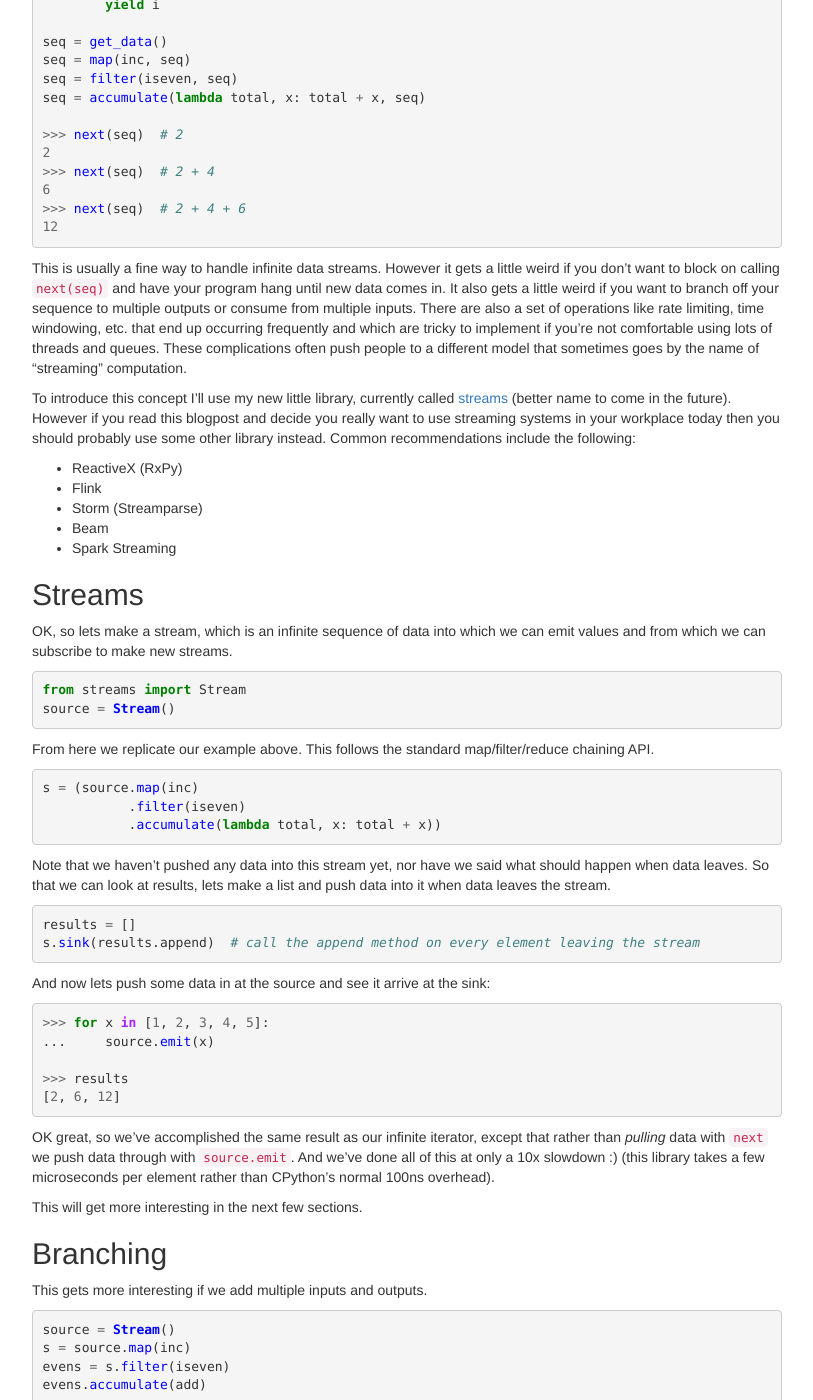
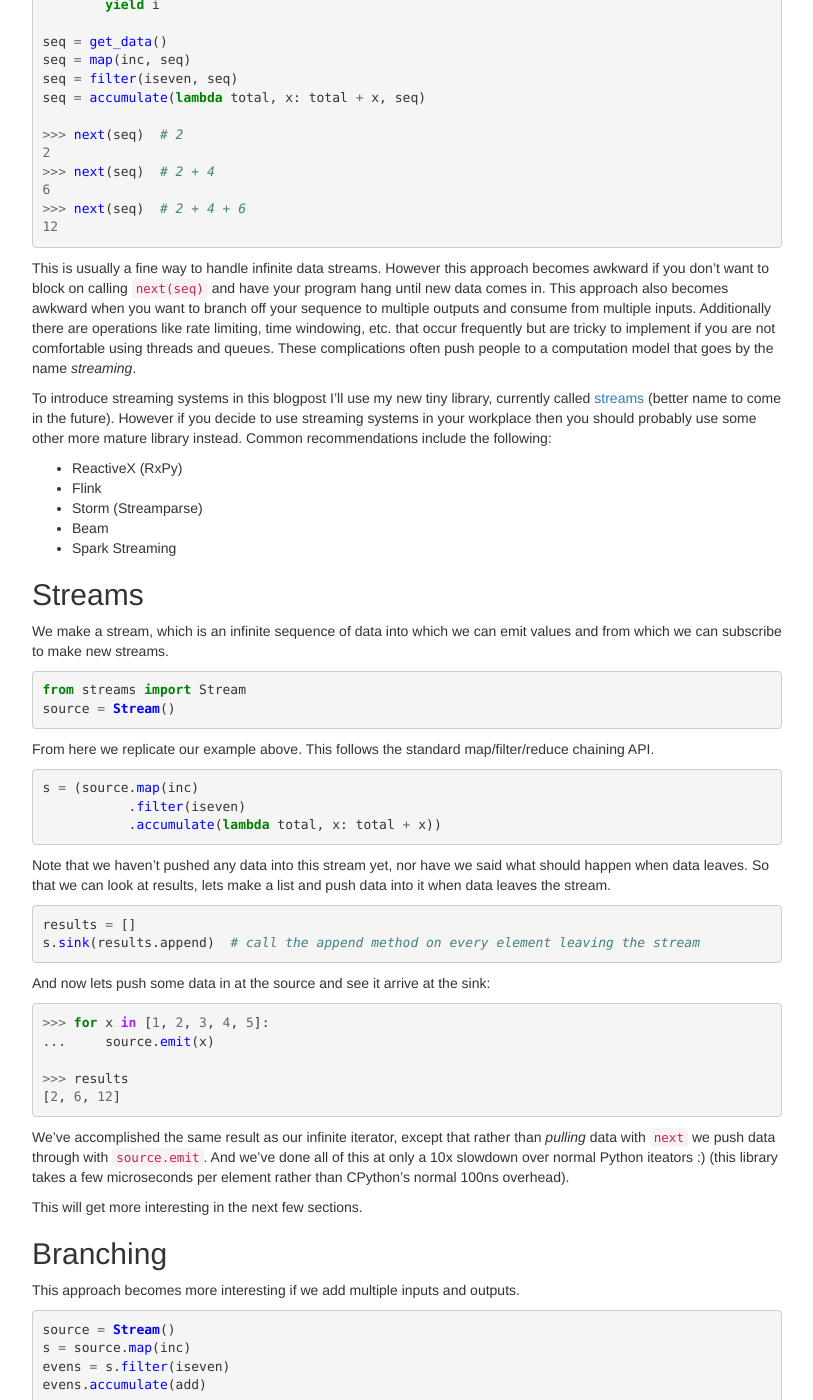
Before and after one commit to besyskymnbk/blog, a Jekyll site: the page built from _posts/work/2017-04-13-streaming.md, in a window 1280 px wide and 1400 px high, scrolled down 752 px. Shown: the whole window, without its empty margins (233-1046 px from the left). Built offline with Jekyll 4.4.1, drawn with Linux system fonts in a browser that asks for light colours; comment, search, counter and statistics services are not loaded; some of the changed text lies outside the part shown.

Commit message:
minor language edits

````diff
--- a/_posts/work/2017-04-13-streaming.md
+++ b/_posts/work/2017-04-13-streaming.md
@@ -64,21 +64,21 @@ seq = accumulate(lambda total, x: total + x, seq)
 12
 ```
 
-This is usually a fine way to handle infinite data streams.  However it gets a
-little weird if you don't want to block on calling `next(seq)` and have your
-program hang until new data comes in.   It also gets a little weird if you want
-to branch off your sequence to multiple outputs or consume from multiple
-inputs.  There are also a set of operations like rate limiting, time windowing,
-etc. that end up occurring frequently and which are tricky to implement
-if you're not comfortable using lots of threads and queues.  These
-complications often push people to a different model that sometimes goes by
-the name of "streaming" computation.
+This is usually a fine way to handle infinite data streams.  However this
+approach becomes awkward if you don't want to block on calling `next(seq)` and
+have your program hang until new data comes in.   This approach also becomes
+awkward when you want to branch off your sequence to multiple outputs and
+consume from multiple inputs.  Additionally there are operations like rate
+limiting, time windowing, etc. that occur frequently but are tricky to
+implement if you are not comfortable using threads and queues.  These
+complications often push people to a computation model that goes by the name
+*streaming*.
 
-To introduce this concept I'll use my new little library, currently called
-[streams](https://github.com/mrocklin/streams) (better name to come in the
-future).  However if you read this blogpost and decide you really want to use
-streaming systems in your workplace today then you should probably use some
-other library instead.  Common recommendations include the following:
+To introduce streaming systems in this blogpost I'll use my new tiny library,
+currently called [streams](https://github.com/mrocklin/streams) (better name to
+come in the future).  However if you decide to use streaming systems in your
+workplace then you should probably use some other more mature library instead.
+Common recommendations include the following:
 
 -  ReactiveX (RxPy)
 -  Flink
@@ -90,8 +90,8 @@ other library instead.  Common recommendations include the following:
 Streams
 -------
 
-OK, so lets make a stream, which is an infinite sequence of data into which we
-can emit values and from which we can subscribe to make new streams.
+We make a stream, which is an infinite sequence of data into which we can emit
+values and from which we can subscribe to make new streams.
 
 ```python
 from streams import Stream
@@ -127,9 +127,9 @@ And now lets push some data in at the source and see it arrive at the sink:
 [2, 6, 12]
 ```
 
-OK great, so we've accomplished the same result as our infinite iterator,
-except that rather than *pulling* data with `next` we push data through
-with `source.emit`.  And we've done all of this at only a 10x slowdown :)
+We've accomplished the same result as our infinite iterator, except that rather
+than *pulling* data with `next` we push data through with `source.emit`.  And
+we've done all of this at only a 10x slowdown over normal Python iteators :)
 (this library takes a few microseconds per element rather than CPython's normal
 100ns overhead).
 
@@ -139,7 +139,7 @@ This will get more interesting in the next few sections.
 Branching
 ---------
 
-This gets more interesting if we add multiple inputs and outputs.
+This approach becomes more interesting if we add multiple inputs and outputs.
 
 ```python
 source = Stream()
@@ -154,14 +154,15 @@ odds.accumulate(sub)
 Or we can combine streams together
 
 ```python
-s = combine_latest(evens, odds).map(sum)
+second_source = Stream()
+s = combine_latest(second_source, odds).map(sum)
 ```
 
 So you may have multiple different input sources updating at different rates
 and you may have multiple outputs, perhaps some going to a diagnostics
 dashboard, others going to long-term storage, others going to a database, etc..
-A streaming library makes it relatively easy to set up infrastructure for this
-and pipe everything to all of the right locations.
+A streaming library makes it relatively easy to set up infrastructure and pipe
+everything to the right locations.
 
 Time and Back Pressure
 ----------------------
@@ -275,18 +277,24 @@ source.emit(1)
 [1, 2, 3, 5, 8, 13, 21, 34, 55, 89]
 ```
 
+*Note: due to the time rate-limiting functionality this example relied on an
+event loop running somewhere in another thread.  This is the case for example
+in a Jupyter notebook, or if you have a Dask Client running.*
+
 
 Things that this doesn't do
 ---------------------------
 
-OK, so at this point if you're familiar with streaming systems then you're
-saying "Lets not get ahead of ourselves; there's way more to a good streaming
+If you are familiar with streaming systems then you may say the following:
+
+*Lets not get ahead of ourselves; there's way more to a good streaming
 system than what is presented here.  You need to handle parallelism, fault
-tolerance, out-of-order elements, event/processing times, etc.."  and you would
-be entirely correct.  What is presented here is not in any way a competitor to
-systems like Flink for production-level data engineering problems.  There is a
-*lot* of logic that hasn't been built here (and its good to remember that this
-project was built at night over a week).
+tolerance, out-of-order elements, event/processing times, etc..*
+
+... and you would be entirely correct.  What is presented here is not in any
+way a competitor to existing systems like Flink for production-level data
+engineering problems.  There is a *lot* of logic that hasn't been built here
+(and its good to remember that this project was built at night over a week).
 
 Although some of those things, and in particular the distributed computing
 bits, we may get for free.
````
Also changed, not shown: other parts of _posts/work/2017-04-13-streaming.md (+4 -3 lines).
